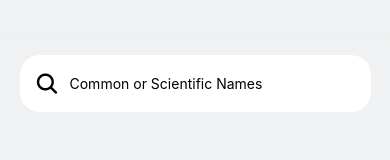
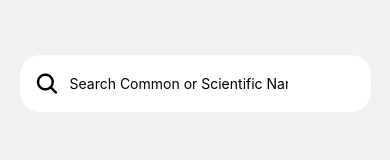
Before and after one commit to dnmanor/plant-mapper-mobile, a React Native app: screen /HomeTab in a window 390 px wide. Shown: the part 149-309 px from the top of the page. Built offline with nearby package versions, Linux system fonts and the light colour scheme; what expo-linking would draw is missing.

Commit message:
typo fix

```diff
--- a/components/Search.tsx
+++ b/components/Search.tsx
@@ -15,7 +15,7 @@ function Search() {
             setSearchTerm(e);
           }}
           value={searchTerm}
-          placeholder="Common or Scientific Names"
+          placeholder="Search Common or Scientific Names"
         />
       </View>
     </View>
```
